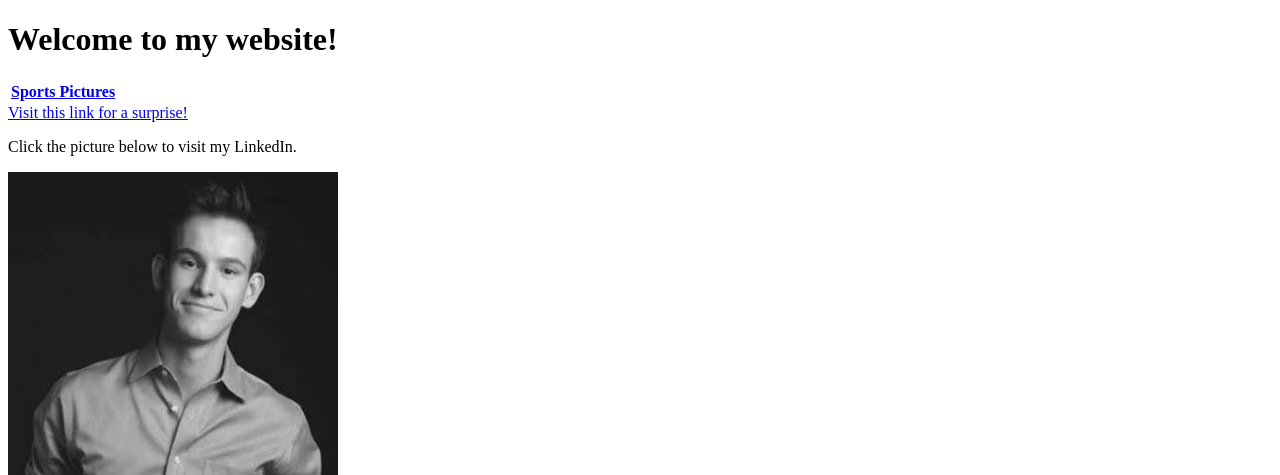
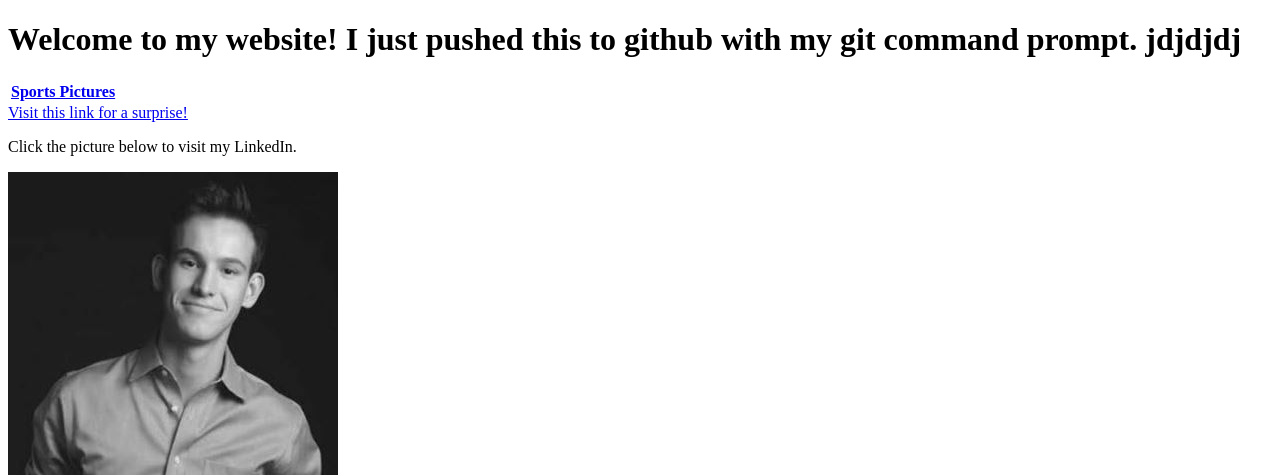
Before and after one commit to amalcolm1/amalcolm1.github.io, a plain HTML site: page index.html in a window 1280 px wide. Shown: the top 475 px of the page. Drawn offline with Linux system fonts and the light colour scheme.

Commit message:
pushing to github for the first time

```diff
--- a/index.html
+++ b/index.html
@@ -19,7 +19,7 @@ Alec Malcolm
 
 <body>
 <h1>
-Welcome to my website!
+Welcome to my website! I just pushed this to github with my git command prompt. jdjdjdj
 </h1>
 
 <table>
```
